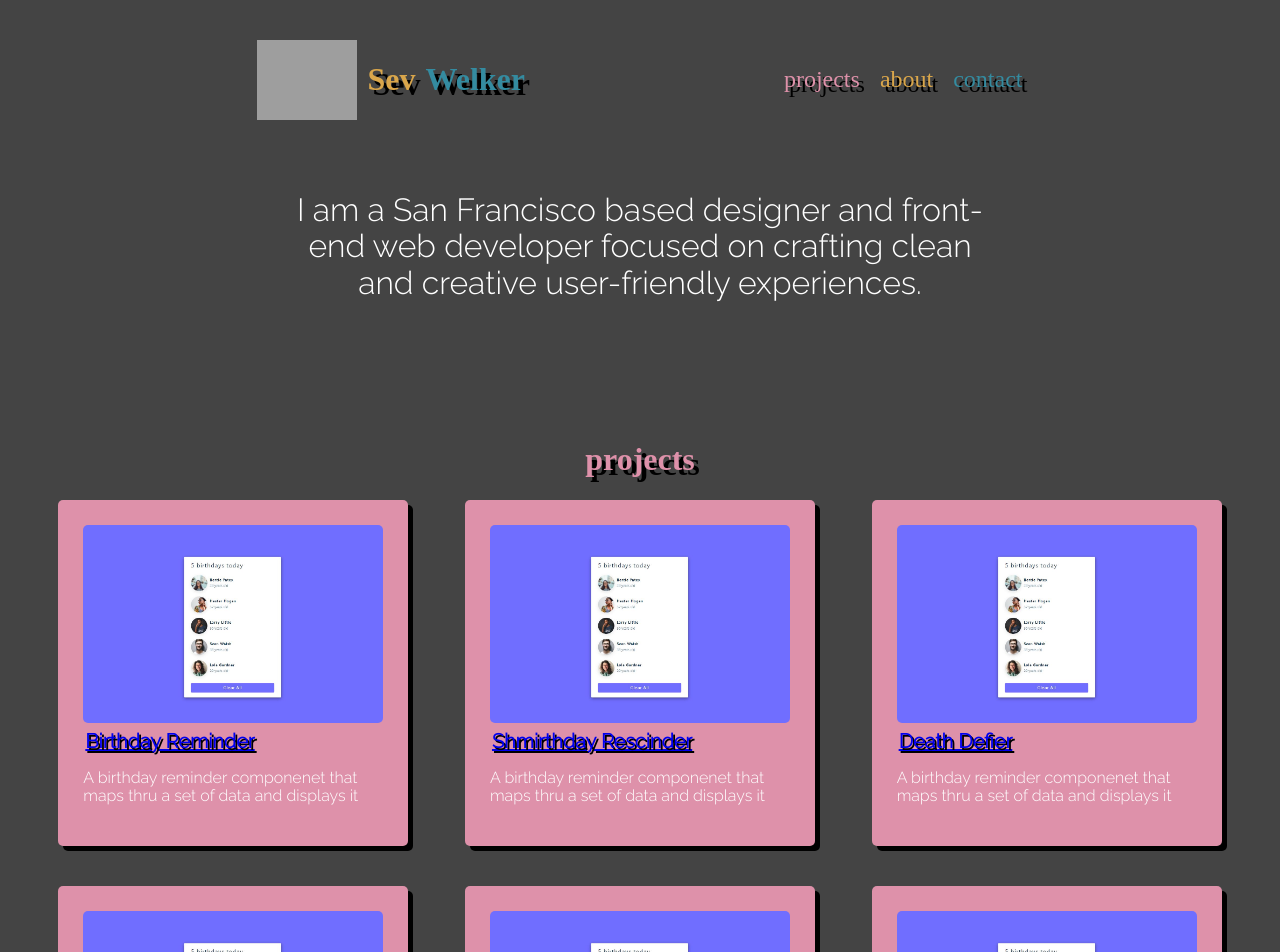
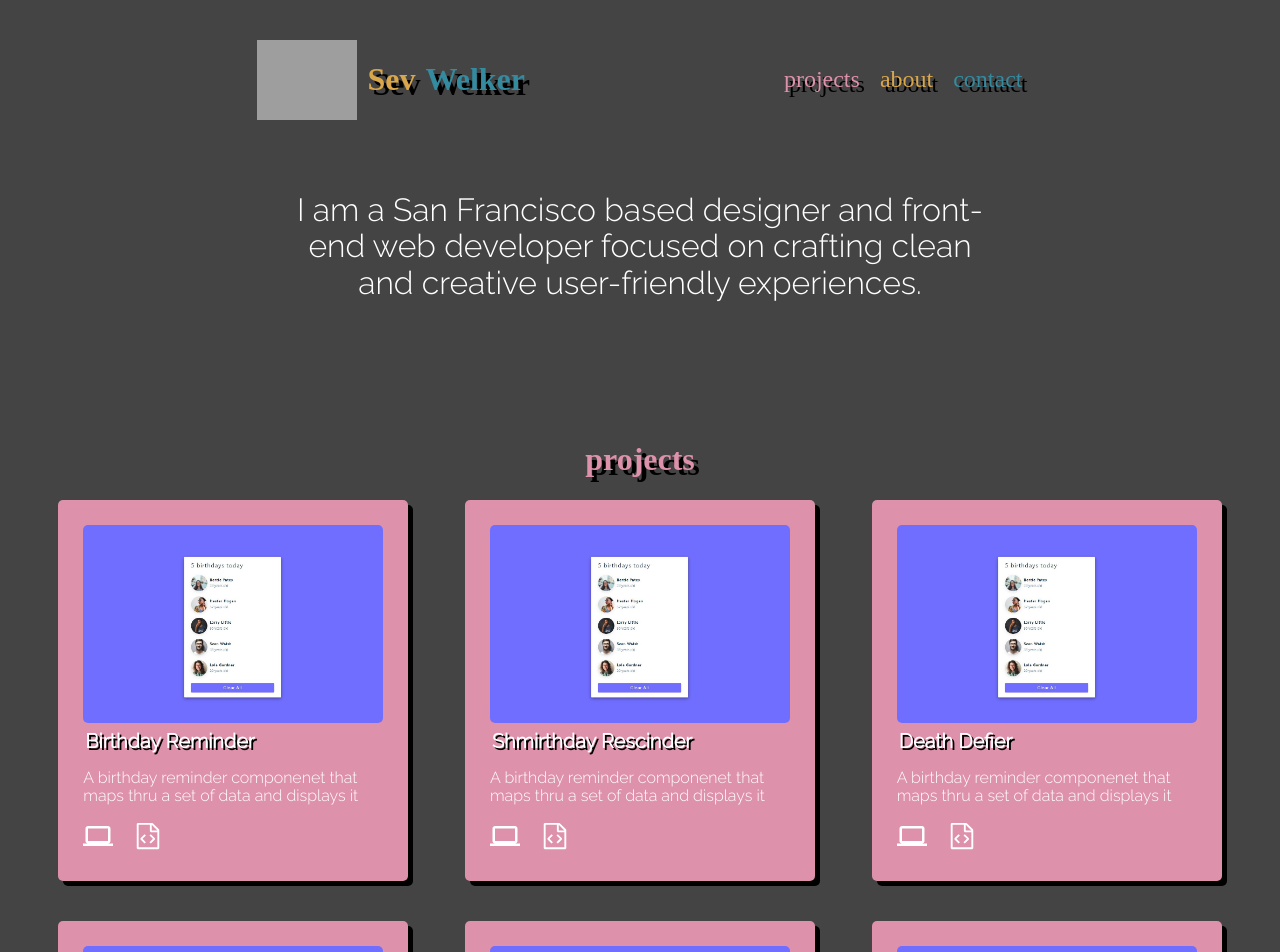
Before and after one commit to sevrinn/portfolio-2022, a React (Create React App) app: page / in a window 1280 px wide. Shown: the top 952 px of the page. Built offline with nearby package versions, Linux system fonts and the light colour scheme; grey boxes are pictures that could not be loaded; a web font is replaced by a local one.

Commit message:
update project link icons

```diff
--- a/src/App.css
+++ b/src/App.css
@@ -173,6 +173,28 @@ nav ul li {
   margin: 2px;
   text-shadow: black 2px 2px;
 }
+
+.Link,
+.Link:visited {
+  color: white;
+  text-decoration: none;
+}
+
+.Link:hover {
+  letter-spacing: 2px;
+}
+
+.proj-links {
+  display: flex;
+  justify-content: flex-start;
+}
+.proj-links > * {
+  margin-right: 20px;
+}
+.proj-links a,
+.proj-links a:visited {
+  color: white;
+}
 /******* ABOUT SECTION **********/
 .about-title {
   color: #d9a64b;
--- a/src/App.js
+++ b/src/App.js
@@ -1,6 +1,6 @@
 import './App.css'
 import './Normalize.css'
-import './projects/Birthday.css'
+// import './projects/Birthday.css'
 import Header from './components/Header'
 import Projects from './components/Projects'
 import About from './components/About'
--- a/src/components/Projects.js
+++ b/src/components/Projects.js
@@ -1,5 +1,7 @@
 import React, { useState } from 'react'
 import { Link } from 'react-router-dom'
+import { MdComputer } from 'react-icons/md'
+import { VscFileCode } from 'react-icons/vsc'
 import projectData from '../projectData'
 
 const Projects = () => {
@@ -16,10 +18,24 @@ const Projects = () => {
               <img src={img} alt={title} />
               <div className='project-copy'>
                 <h4>
-                  <Link to={url}>{title}</Link>
+                  <Link className='Link' to={url}>
+                    {title}
+                  </Link>
                 </h4>
 
                 <p>{desc}</p>
+                <div className='proj-links'>
+                  <Link className='Link' to={url}>
+                    <MdComputer size={30} />
+                  </Link>
+                  <a
+                    href='https://github.com/sevrinn/portfolio-2022/tree/main/src/projects'
+                    target='_blank'
+                    rel='noreferrer'
+                  >
+                    <VscFileCode size={30} />
+                  </a>
+                </div>
               </div>
             </article>
           )
@@ -30,4 +46,3 @@ const Projects = () => {
 }
 
 export default Projects
-;<h1>projects component</h1>
--- a/src/projects/Birthday.css
+++ b/src/projects/Birthday.css
@@ -1,5 +1,5 @@
 .birthday-page {
-  background-color: rgb(117, 56, 230);
+  background-color: rgb(121, 84, 253);
   padding: 100px;
   height: 100vh;
 }
@@ -12,7 +12,7 @@
   border-radius: 20px;
   padding: 40px;
   width: 400px;
-  margin: 0 auto;
+  margin: auto;
 }
 .birthday-header,
 .birthday-person h1 {
@@ -51,11 +51,11 @@
 
 .btn {
   padding: 10px;
-  background-color: transparent;
-  border: rgb(117, 56, 230) 2px solid;
-  color: rgb(117, 56, 230);
+  background-color: rgb(121, 84, 253);
+  border: rgb(121, 84, 253) 2px solid;
+  color: white;
   font-weight: bolder;
-  width: 300px;
+  width: 320px;
   align-self: center;
   margin-top: 20px;
 }
```
